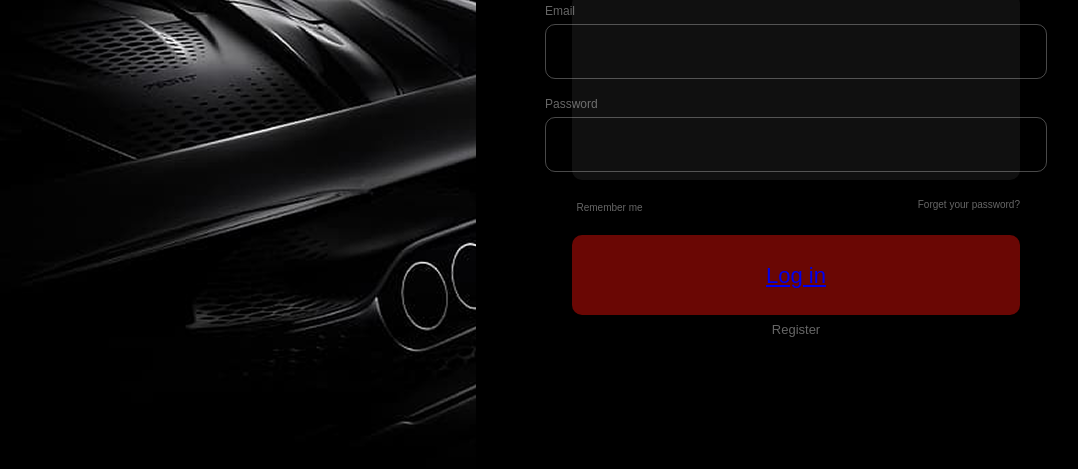
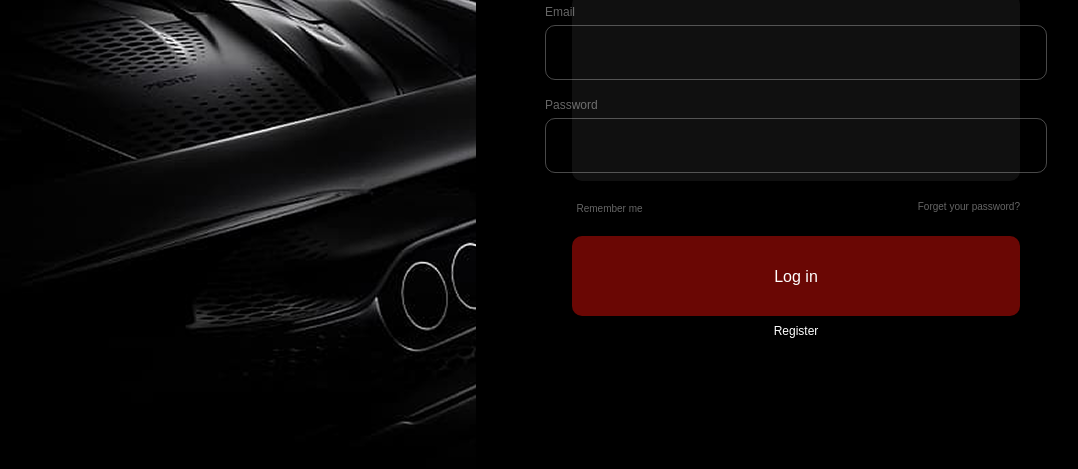
Before and after one commit to sarannz0/Proyecto_html-css, a plain HTML site: page Login/login.html in a window 1280 px wide. Shown: the part 297-766 px from the top of the page, without its empty margins (164-1242 px from the left). Drawn offline with Linux system fonts and the light colour scheme.

Commit message:
feat: :sparkles: Actualizacion main

```diff
--- a/Login/login.css
+++ b/Login/login.css
@@ -16,6 +16,12 @@ body{
 input{
     all: unset;;
 }
+a {
+  all: unset;
+  color: white;
+  font-size: 12px;
+}
+
 *{
 padding: 0;
 margin: 0;
--- a/Login/login.html
+++ b/Login/login.html
@@ -55,10 +55,10 @@
                 </div>
                 <footer>
                     <div class="enter">
-                    <a href="/dashboard.html"><input type="submit" value="Log in"></a>
+                    <a style="font-size: 16px;" href="/dashboard.html"><input type="submit" value="Log in"></a>
                 </div>
                 <div class="register">
-                    <p>Register</p>
+                    <a href="/Register/register.html"><p>Register</p></a>
                 </div>
                 </footer>
             </div>
--- a/Register/register.css
+++ b/Register/register.css
@@ -12,6 +12,11 @@
     }
     body{
         background-color: white;
+    }
+    a {
+  all: unset;
+  color: white;
+  font-size: 11px;
     }
     *{
     padding: 0;
```
Also changed, not shown: Register/register.html (+2 -2 lines).
